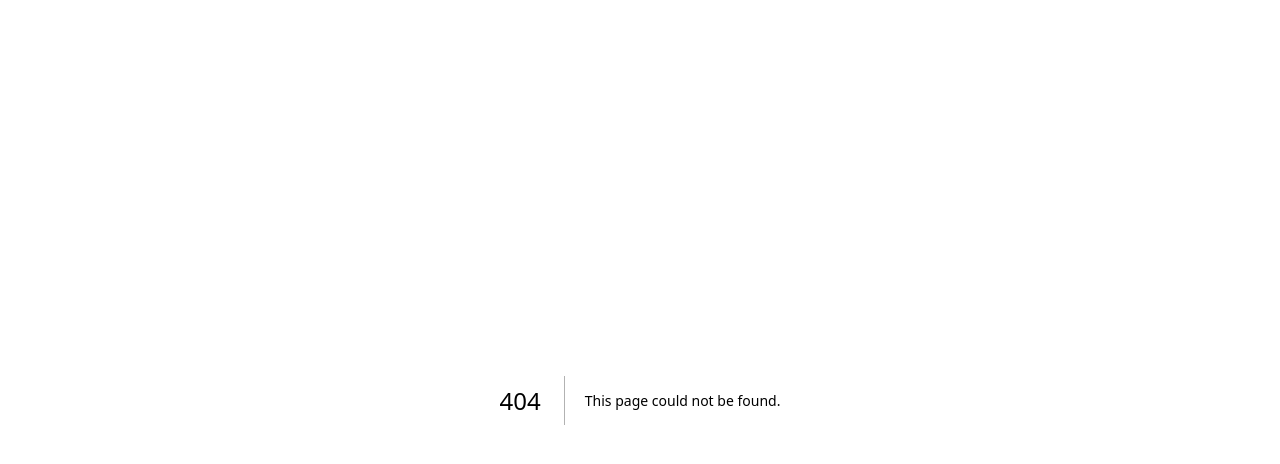
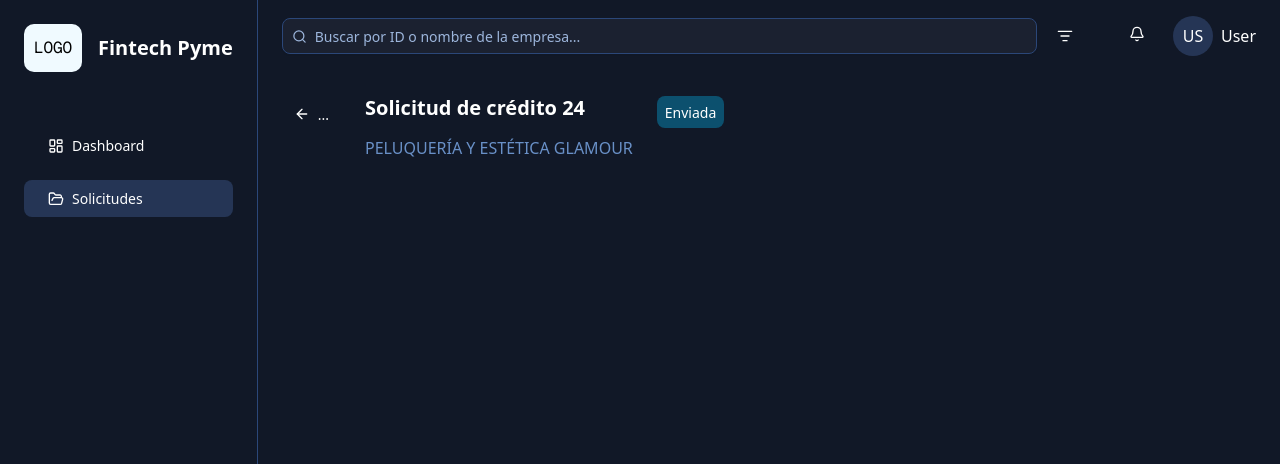
Before and after one commit to AlejandroPerren/credito-pymes-noCountry, a Next.js app in the folder frontend/: page /admin/solicitudes/24 in a window 1280 px wide. Before the commit this address had no page. Shown: the top 464 px of the page. Built offline with nearby package versions, Linux system fonts and the light colour scheme.

Commit message:
Admin Credit Details Header

```diff
--- a/frontend/src/app/admin/dashboard/page.tsx
+++ b/frontend/src/app/admin/dashboard/page.tsx
@@ -16,7 +16,7 @@ export default function DashboardPage() {
 
       <NewCreditsPanel />
 
-      <CreditsCards />
+      <CreditsCards variant="new" />
     </div>
   );
 }
--- /dev/null
+++ b/frontend/src/app/admin/solicitudes/[id]/page.tsx
@@ -0,0 +1,11 @@
+import CreditAdminDetailsHeader from "@/components/molecules/CreditAdminDetailsHeader";
+
+export default async function CreditDetails({ params }: { params: Promise<{ id: string }> }) {
+  const { id } = await params;
+
+  return (
+    <div className="p-brand-lg">
+      <CreditAdminDetailsHeader id={+id} />
+    </div>
+  );
+}
--- a/frontend/src/app/admin/solicitudes/page.tsx
+++ b/frontend/src/app/admin/solicitudes/page.tsx
@@ -1,3 +1,5 @@
+import CreditsCards from "@/components/organism/CreditsCards";
+
 export default function SolicitudesPage() {
   return (
     <div className="flex flex-col gap-brand-2xl px-brand-lg py-brand-xl">
@@ -5,6 +7,8 @@ export default function SolicitudesPage() {
         <h2 className="heading-2">Gestión de Solicitudes</h2>
         <p className="paragraph-regular text-placeholder-text">Revisa y gestiona todas las solicitudes de crédito</p>
       </div>
+
+      <CreditsCards variant="all" />
     </div>
   );
 }
--- a/frontend/src/components/atoms/SidebarActiveLink.tsx
+++ b/frontend/src/components/atoms/SidebarActiveLink.tsx
@@ -12,7 +12,7 @@ export default function SidebarActiveLink({ children, href }: { children: React.
       href={href}
       className={cn(
         "flex items-center gap-2 rounded-brand-md px-brand-lg py-brand-sm transition",
-        path === href ? "bg-popover" : ""
+        path.startsWith(href) ? "bg-popover" : ""
       )}
     >
       {children}
--- a/frontend/src/components/atoms/StatusLabel.tsx
+++ b/frontend/src/components/atoms/StatusLabel.tsx
@@ -22,7 +22,7 @@ export default function StatusLabel({ status }: { status: CreditStatus }) {
   const label = setStatus(status);
 
   return (
-    <div className={cn("flex items-center justify-center rounded-brand-md py-1 px-2", label.color)}>
+    <div className={cn("h-8 flex items-center justify-center rounded-brand-md py-1 px-2", label.color)}>
       <h1 className="paragraph-small">{label.text}</h1>
     </div>
   );
--- a/frontend/src/components/molecule/CreditCard.tsx
+++ b/frontend/src/components/molecule/CreditCard.tsx
@@ -3,6 +3,7 @@ import { Button } from "../ui/button";
 import { Eye } from "lucide-react";
 import { Checkbox } from "../ui/checkbox";
 import StatusLabel from "../atoms/StatusLabel";
+import Link from "next/link";
 
 export default function CreditCard({ credit }: { credit: Credit }) {
   return (
@@ -15,9 +16,11 @@ export default function CreditCard({ credit }: { credit: Credit }) {
       <div className="flex justify-start">
         <StatusLabel status={credit.status} />
       </div>
-      <Button className="justify-start gap-">
-        <Eye />
-        <span className="w-full flex justify-center">Ver</span>
+      <Button className="justify-center" asChild>
+        <Link href={`/admin/solicitudes/${credit.id}`}>
+          <Eye />
+          Ver
+        </Link>
       </Button>
     </div>
   );
--- /dev/null
+++ b/frontend/src/components/molecules/CreditAdminDetailsHeader.tsx
@@ -0,0 +1,34 @@
+"use client";
+
+import { useAdminContext } from "@/store/adminContext";
+import { notFound, useRouter } from "next/navigation";
+import { Button } from "../ui/button";
+import { ArrowLeft } from "lucide-react";
+import StatusLabel from "../atoms/StatusLabel";
+
+export default function CreditAdminDetailsHeader({ id }: { id: number }) {
+  const { state } = useAdminContext();
+  const router = useRouter();
+
+  const credit = state.credits.find((credit) => credit.id === id);
+
+  if (!credit) return notFound();
+
+  return (
+    <div className="flex gap-brand-lg">
+      <Button variant="ghost" onClick={() => router.back()}>
+        <ArrowLeft />
+        ...
+      </Button>
+
+      <div className="flex gap-brand-md">
+        <div className="flex flex-col gap-brand-md">
+          <h4 className="heading-4">Solicitud de crédito {credit.id}</h4>
+          <p className="paragraph-regular text-placeholder-text">{credit.company}</p>
+        </div>
+      </div>
+
+      <StatusLabel status={credit.status} />
+    </div>
+  );
+}
--- a/frontend/src/components/organism/CreditsCards.tsx
+++ b/frontend/src/components/organism/CreditsCards.tsx
@@ -3,13 +3,13 @@
 import { useAdminContext } from "@/store/adminContext";
 import CreditCard from "../molecule/CreditCard";
 
-export default function CreditsCards() {
-  const {
-    state: { credits },
-  } = useAdminContext();
+export default function CreditsCards({ variant }: { variant: "new" | "all" }) {
+  const { state } = useAdminContext();
+
+  const credits = variant === "new" ? state.credits.filter((credit) => credit.status === "NEW") : state.credits;
 
   return (
-    <div className="h-full flex flex-col gap-brand-sm overflow-y-scroll pb-20">
+    <div className="h-full flex flex-col gap-brand-sm overflow-y-auto pb-20">
       {credits.map((credit) => (
         <CreditCard key={credit.id} credit={credit} />
       ))}
```
